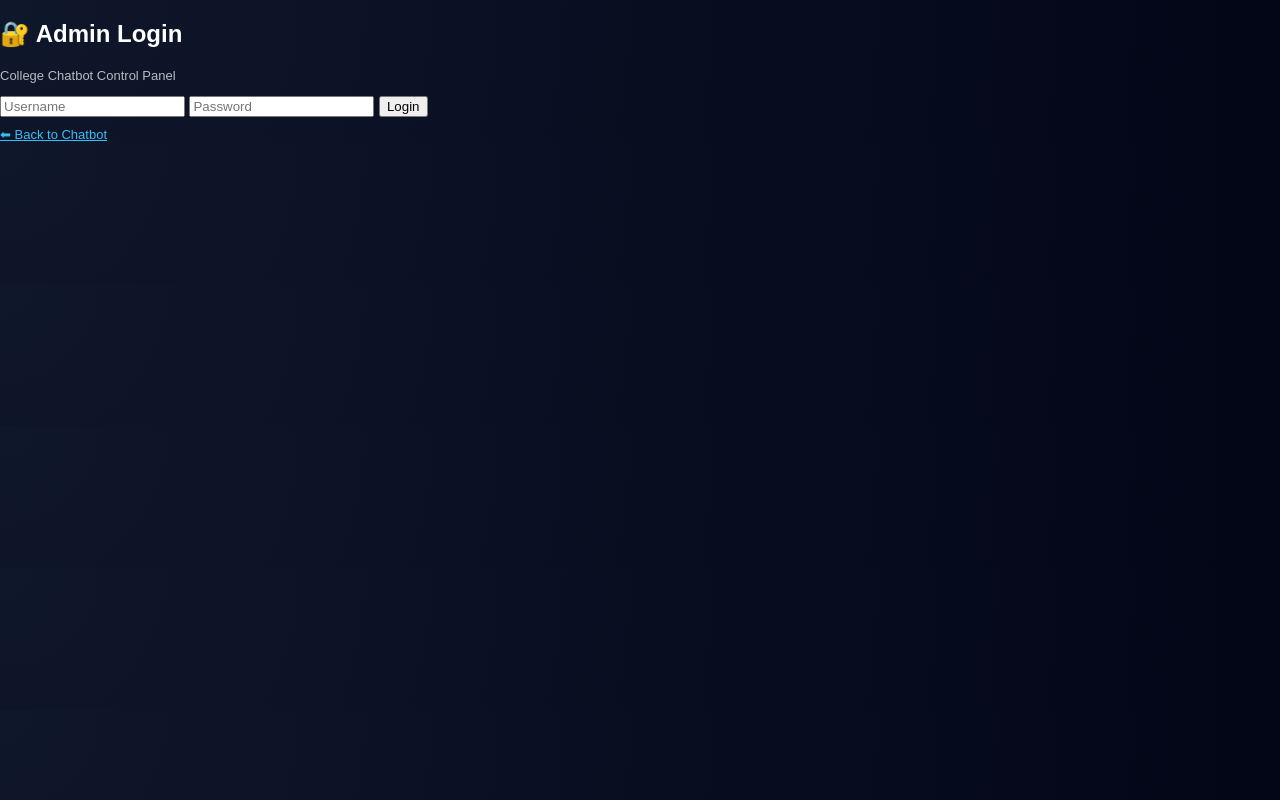
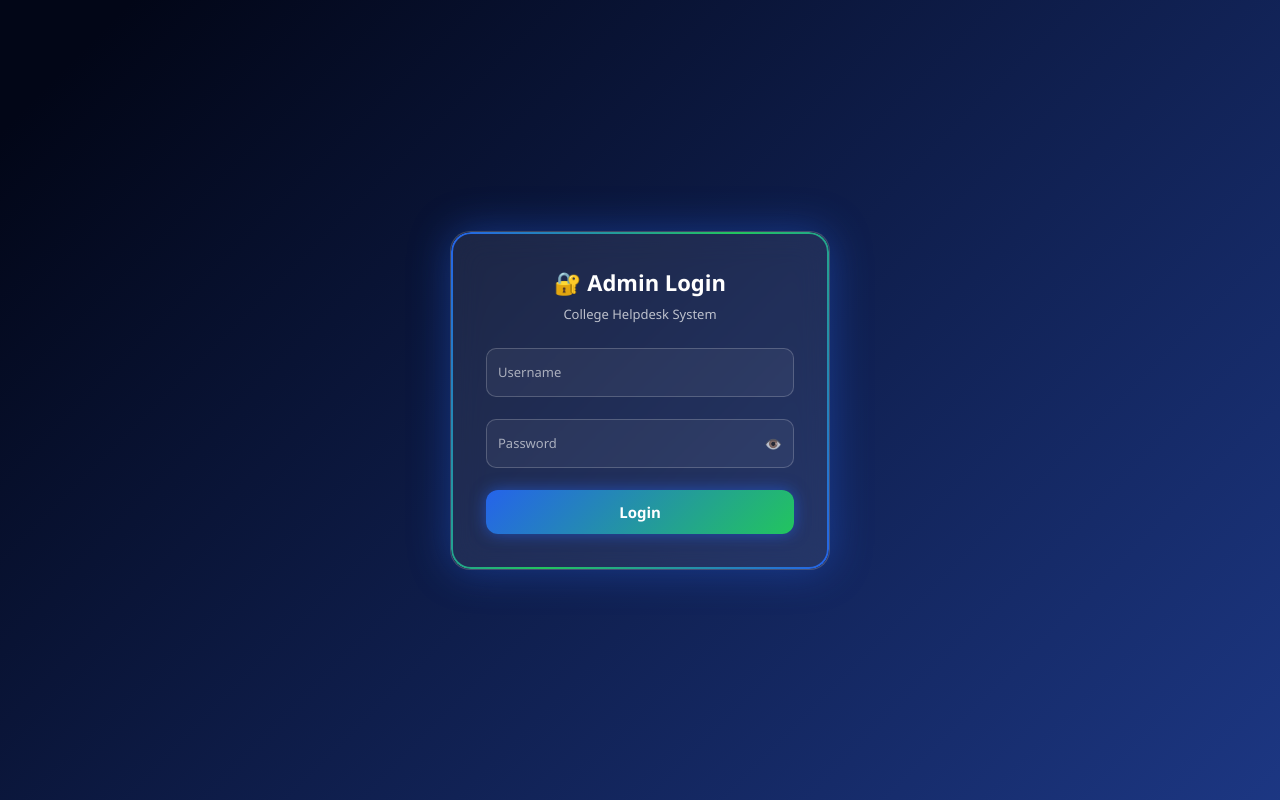
Before and after one commit to saliankishan/college-chatbot, a Flask app: page /login in a window 1280 px wide. Run offline with Flask 3, Linux system fonts and the light colour scheme.

Commit message:
Update login.html

```diff
--- a/templates/login.html
+++ b/templates/login.html
@@ -4,30 +4,230 @@
 <meta charset="UTF-8">
 <meta name="viewport" content="width=device-width, initial-scale=1.0">
 <title>Admin Login</title>
-<link rel="stylesheet" href="/static/style.css">
+
+<style>
+* {
+    margin: 0;
+    padding: 0;
+    box-sizing: border-box;
+    font-family: "Segoe UI", sans-serif;
+}
+
+/* Animated Gradient Background */
+body {
+    height: 100vh;
+    display: flex;
+    justify-content: center;
+    align-items: center;
+    background: linear-gradient(135deg, #020617, #020617, #1e3a8a, #020617);
+    background-size: 300% 300%;
+    animation: bgMove 10s ease infinite;
+    color: white;
+}
+
+@keyframes bgMove {
+    0% { background-position: 0% 50%; }
+    50% { background-position: 100% 50%; }
+    100% { background-position: 0% 50%; }
+}
+
+/* Glass Card */
+.login-card {
+    width: 380px;
+    padding: 35px;
+    border-radius: 20px;
+    background: rgba(255, 255, 255, 0.08);
+    backdrop-filter: blur(16px);
+    border: 1px solid rgba(255, 255, 255, 0.15);
+    box-shadow: 0 0 40px rgba(37, 99, 235, 0.4);
+    position: relative;
+    overflow: hidden;
+}
+
+/* Neon Border Glow */
+.login-card::before {
+    content: "";
+    position: absolute;
+    inset: 0;
+    border-radius: 20px;
+    padding: 2px;
+    background: linear-gradient(120deg, #2563eb, #22c55e, #2563eb);
+    -webkit-mask: linear-gradient(#000 0 0) content-box, linear-gradient(#000 0 0);
+    -webkit-mask-composite: xor;
+    mask-composite: exclude;
+}
+
+/* Title */
+.login-title {
+    text-align: center;
+    font-size: 22px;
+    font-weight: 600;
+    margin-bottom: 8px;
+}
+
+.login-subtitle {
+    text-align: center;
+    font-size: 13px;
+    opacity: 0.7;
+    margin-bottom: 25px;
+}
+
+/* Input Group */
+.input-group {
+    position: relative;
+    margin-bottom: 22px;
+}
+
+.input-group input {
+    width: 100%;
+    padding: 14px 12px;
+    border-radius: 10px;
+    border: 1px solid rgba(255,255,255,0.2);
+    background: rgba(255,255,255,0.05);
+    color: white;
+    outline: none;
+    font-size: 14px;
+    transition: 0.3s;
+}
+
+.input-group input:focus {
+    border-color: #2563eb;
+    box-shadow: 0 0 12px rgba(37,99,235,0.6);
+}
+
+/* Floating Label */
+.input-group label {
+    position: absolute;
+    left: 12px;
+    top: 50%;
+    transform: translateY(-50%);
+    font-size: 13px;
+    color: rgba(255,255,255,0.6);
+    pointer-events: none;
+    transition: 0.3s;
+}
+
+.input-group input:focus + label,
+.input-group input:not(:placeholder-shown) + label {
+    top: -8px;
+    left: 10px;
+    font-size: 11px;
+    background: #020617;
+    padding: 0 6px;
+    color: #2563eb;
+}
+
+/* Show Password */
+.toggle-password {
+    position: absolute;
+    right: 12px;
+    top: 50%;
+    transform: translateY(-50%);
+    cursor: pointer;
+    font-size: 14px;
+    opacity: 0.7;
+}
+
+.toggle-password:hover {
+    opacity: 1;
+}
+
+/* Login Button */
+.login-btn {
+    width: 100%;
+    padding: 12px;
+    border-radius: 12px;
+    border: none;
+    background: linear-gradient(135deg, #2563eb, #22c55e);
+    color: white;
+    font-size: 15px;
+    font-weight: 600;
+    cursor: pointer;
+    transition: 0.3s;
+    box-shadow: 0 0 15px rgba(37,99,235,0.6);
+}
+
+.login-btn:hover {
+    transform: translateY(-2px);
+    box-shadow: 0 0 25px rgba(37,99,235,0.9);
+}
+
+/* Error Message */
+.error-msg {
+    margin-top: 12px;
+    font-size: 13px;
+    color: #f87171;
+    text-align: center;
+    display: none;
+}
+
+/* Shake Animation */
+@keyframes shake {
+    0%,100% { transform: translateX(0); }
+    20%,60% { transform: translateX(-6px); }
+    40%,80% { transform: translateX(6px); }
+}
+
+.shake {
+    animation: shake 0.4s;
+}
+
+/* Responsive */
+@media (max-width: 420px) {
+    .login-card {
+        width: 90%;
+        padding: 25px;
+    }
+}
+</style>
 </head>
 <body>
 
-<div class="login-container">
-<div class="login-box">
+<div class="login-card" id="loginCard">
+    <div class="login-title">🔐 Admin Login</div>
+    <div class="login-subtitle">College Helpdesk System</div>
 
-<h2>🔐 Admin Login</h2>
-<p style="opacity:0.7;font-size:13px;">College Chatbot Control Panel</p>
+    <form onsubmit="return login()">
+        <div class="input-group">
+            <input type="text" id="username" placeholder=" " required>
+            <label>Username</label>
+        </div>
 
-{% if error %}
-<p style="color:#ef4444;font-size:13px;">{{ error }}</p>
-{% endif %}
+        <div class="input-group">
+            <input type="password" id="password" placeholder=" " required>
+            <label>Password</label>
+            <span class="toggle-password" onclick="togglePassword()">👁️</span>
+        </div>
 
-<form method="post">
-    <input type="text" name="username" placeholder="Username" required>
-    <input type="password" name="password" placeholder="Password" required>
-    <button type="submit">Login</button>
-</form>
+        <button class="login-btn" type="submit">Login</button>
+        <div class="error-msg" id="errorMsg">Invalid username or password</div>
+    </form>
+</div>
 
-<a href="/" style="color:#38bdf8;font-size:13px;display:block;margin-top:10px;">⬅ Back to Chatbot</a>
+<script>
+function togglePassword() {
+    const pass = document.getElementById("password");
+    pass.type = pass.type === "password" ? "text" : "password";
+}
 
-</div>
-</div>
+function login() {
+    const user = document.getElementById("username").value;
+    const pass = document.getElementById("password").value;
+    const error = document.getElementById("errorMsg");
+    const card = document.getElementById("loginCard");
+
+    // Demo logic (replace with backend later)
+    if (user === "admin" && pass === "admin123") {
+        alert("Login Successful!");
+        window.location.href = "/admin"; // your admin page
+    } else {
+        error.style.display = "block";
+        card.classList.add("shake");
+        setTimeout(() => card.classList.remove("shake"), 400);
+    }
+    return false;
+}
+</script>
 
 </body>
 </html>
```
